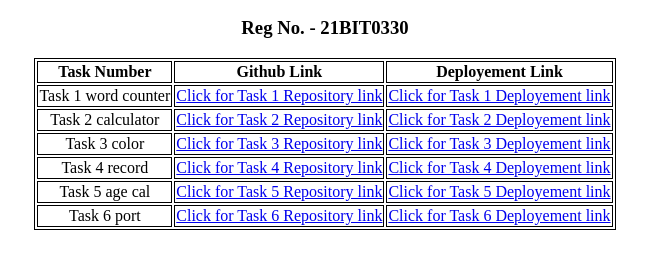
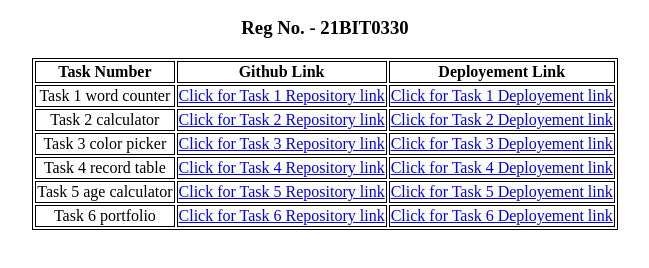
Before and after one commit to vishwas182002/react-js-index, a plain HTML site: page index.html in a window 1280 px wide. Shown: the part 168-436 px from the top of the page, without its empty margins (315-964 px from the left). Drawn offline with Linux system fonts and the light colour scheme.

Commit message:
Update index.html

```diff
--- a/index.html
+++ b/index.html
@@ -40,22 +40,22 @@
                 <td align="center"><a href="https://calculator-lemon-ten.vercel.app/">Click for Task 2 Deployement link</a> </td>
             </tr>
             <tr>
-                <td align="center">Task 3 color</td>
-                <td align="center"><a href="https://github.com/vishwas182002/Calculator">Click for Task 3 Repository link </a></td>
-                <td align="center"><a href="https://calculator-lemon-ten.vercel.app/">Click for Task 3 Deployement link</a> </td>
+                <td align="center">Task 3 color picker</td>
+                <td align="center"><a href="https://github.com/vishwas182002/Color-picker">Click for Task 3 Repository link </a></td>
+                <td align="center"><a href="https://color-picker-lyart-mu.vercel.app/">Click for Task 3 Deployement link</a> </td>
             </tr>
             <tr>
-                <td align="center">Task 4 record </td>
+                <td align="center">Task 4 record table</td>
                 <td align="center"><a href="https://github.com/vishwas182002/record-table">Click for Task 4 Repository link</a></td>
                 <td align="center"><a href="https://record-table-virid.vercel.app/">Click for Task 4 Deployement link</a> </td>
             </tr>
             <tr>
-                <td align="center">Task 5 age cal </td>
+                <td align="center">Task 5 age calculator </td>
                 <td align="center"><a href="https://github.com/vishwas182002/Age-calculator">Click for Task 5 Repository link</a></td>
                 <td align="center"><a href="https://age-calculator-96kl.vercel.app/">Click for Task 5 Deployement link</a> </td>
             </tr>
             <tr>
-                <td align="center">Task 6 port </td>
+                <td align="center">Task 6 portfolio </td>
                 <td align="center"><a href="https://github.com/vishwas182002/record-table">Click for Task 6 Repository link</a></td>
                 <td align="center"><a href="https://record-table-virid.vercel.app/">Click for Task 6 Deployement link</a> </td>
             </tr>
```
